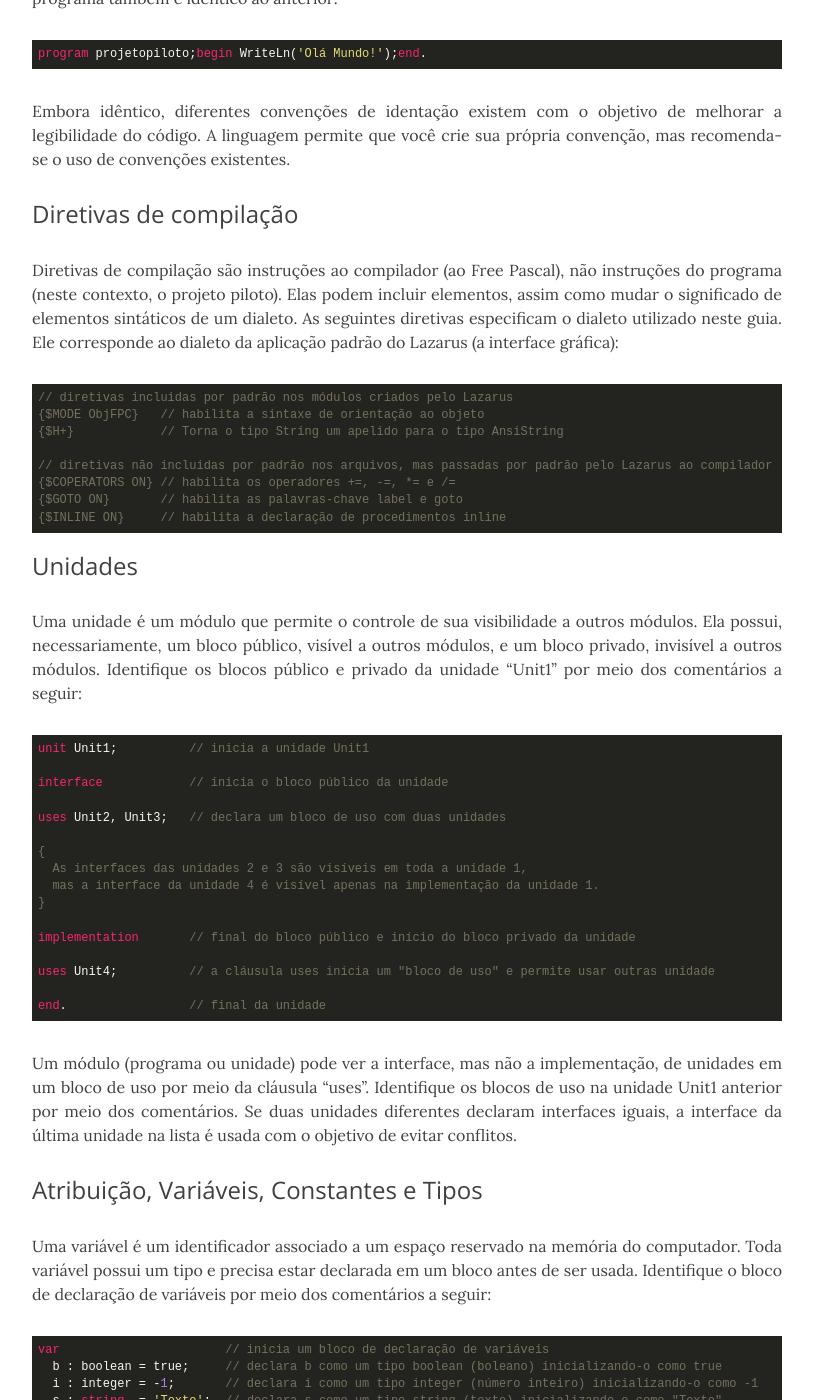
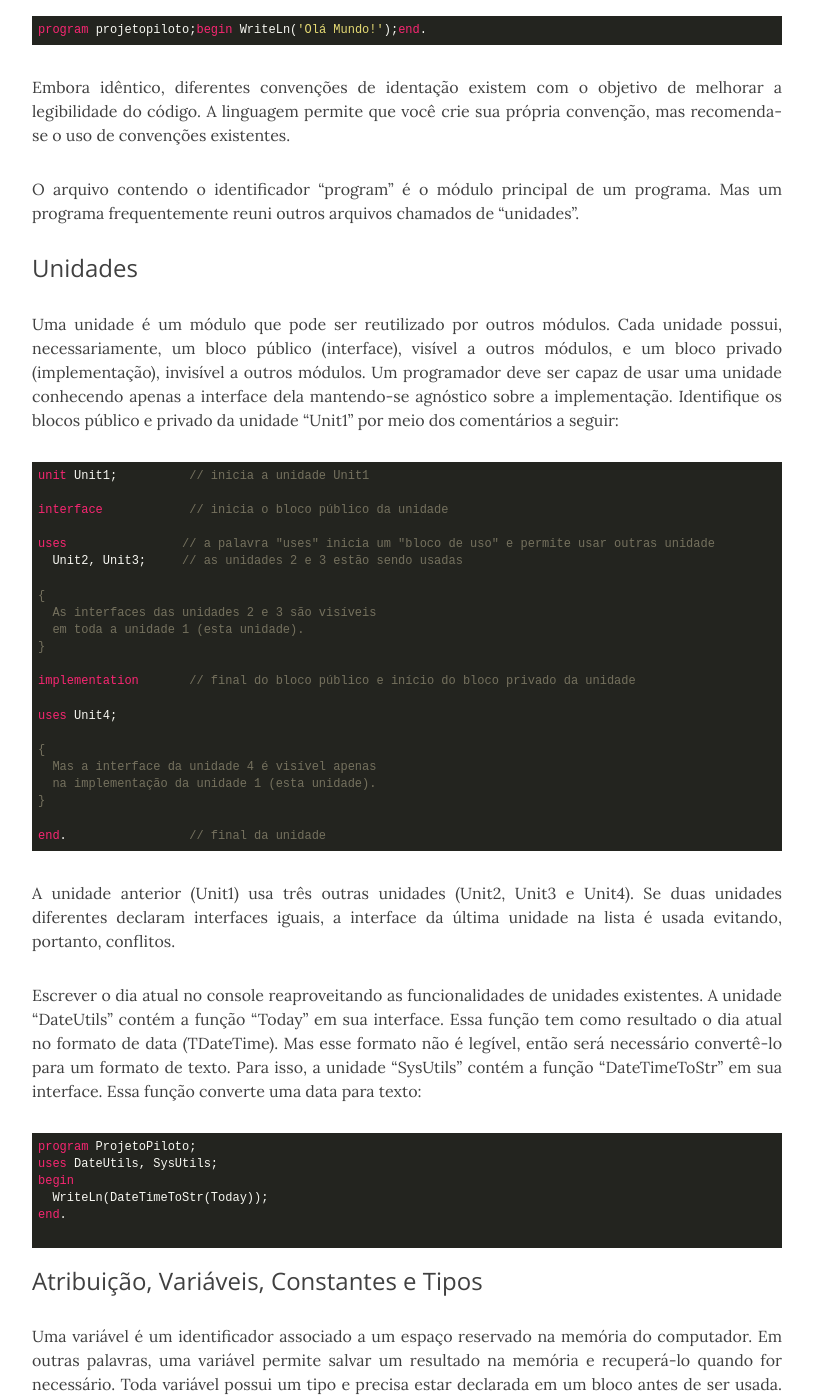
Before and after one commit to cpicanco/blog, a Jekyll site: the page built from _posts/2017-08-15-object-pascal.markdown, in a window 1280 px wide and 1400 px high, scrolled down 7484 px. Shown: the whole window, without its empty margins (233-1046 px from the left). Built offline with Jekyll 4.4.1, drawn with Linux system fonts in a browser that asks for light colours; nearby versions of some CDN libraries; comment, search, counter and statistics services are not loaded; some of the changed text lies outside the part shown.

Commit message:
review object pascal chapter

````diff
--- a/_posts/2017-08-15-object-pascal.markdown
+++ b/_posts/2017-08-15-object-pascal.markdown
@@ -180,27 +180,24 @@ Para os objetivos deste guia, estratégias básicas de depuração serão aprese
 
 ## Free Pascal - Sintaxe básica
 
-Nos tópicos seguintes, sempre que possível, os elementos da linguagem Free Pascal serão apresentados de maneira auto-explicativa nos campos de código por meio de "comentários". Esta sessão foi planejada para ser um recurso de consulta e permitir assim como permitir a leitura corrida.
+Nos tópicos seguintes, sempre que possível, os elementos da linguagem Free Pascal serão apresentados de maneira auto-explicativa nos campos de código por meio de "comentários". Esta sessão foi planejada para ser um recurso de consulta assim como permitir a leitura corrida.
 
 ### Comentários
 
 Textos comentados são ignorados pelo compilador e permitem a documentação do funcionamento e significado de trechos do código.
 
 Comente uma linha inteira usando duas barras no início da linha:
-
-```
+```pascal
 // Esta linha está comentada, pois inicia com duas barras.
 ```
 
 É possível também inserir um comentário ao final da linha:
-
-```
+```pascal
 Este trecho não está comentado, // mas este está.
 ```
 
 Comente diversar linhas por meio de chaves:
-
-```
+```pascal
 {
   Este trecho também está comentado,
   pois está entre chaves simples.
@@ -208,16 +205,18 @@ Comente diversar linhas por meio de chaves:
 ```
 
 Comente um pedaço de texto dentro de uma linha por meio de chaves:
-```
+```pascal
 Este não, { este sim } este não.
 ```
 
 ### Programa, Blocos, Início, Fim
 
-Um programa pascal é um conjunto de blocos. Ele deve conter no mínimo um bloco de declaração de seu título e um bloco de comandos. Note que o ponto final demarca o final de um módulo. Outros comandos, blocos de comandos e declarações dentro de um módulo devem ser finalizados com ponto e vírgula:
-
-
-```
+Um programa pascal é um conjunto de blocos.
+Ele deve conter no mínimo um bloco de declaração de seu título e um bloco de comandos.
+O ponto final ao final demarca o final de um programa.
+Outros comandos, blocos de comandos e declarações dentro
+de um módulo devem ser finalizados com ponto e vírgula:
+```pascal
 program ProjetoPiloto    // declara o identificador, o título do programa
 ;                        // finaliza o bloco de declaração do nome
 begin                    // inicia o bloco de comandos central
@@ -225,68 +224,83 @@ begin                    // inicia o bloco de comandos central
 end.                     // finaliza o bloco de comandos central e o módulo
 ```
 
-A linguagem não diferencia maiúsculas de minúsculas, portanto o seguinte programa é idêntico ao anterior:
-```
+A linguagem não diferencia maiúsculas de minúsculas,
+portanto o seguinte programa é idêntico ao anterior:
+```pascal
 PROGRAM projetopiloto;
 BEGIN
   writeln('Olá Mundo!');
 END.
 ```
 
-A linguagem não é sensível à identação (recuos, paragráfos, espaçamentos, etc.) por meio de caracteres não imprimíveis como o tab, espaço ou final de linha.
+A linguagem não é sensível à identação (recuos, paragráfos, espaçamentos, etc.)
+por meio de caracteres não imprimíveis como o tab, espaço ou final de linha.
 Isto significa que o seguinte programa também é idêntico ao anterior:
-```
+```pascal
 program projetopiloto;begin WriteLn('Olá Mundo!');end.
 ```
-Embora idêntico, diferentes convenções de identação existem com o objetivo de melhorar a legibilidade do código. A linguagem permite que você crie sua própria convenção, mas recomenda-se o uso de convenções existentes.
-
-### Diretivas de compilação
-
-Diretivas de compilação são instruções ao compilador (ao Free Pascal), não instruções do programa (neste contexto, o projeto piloto).
-Elas podem incluir elementos, assim como mudar o significado de elementos sintáticos de um dialeto.
-As seguintes diretivas especificam o dialeto utilizado neste guia.
-Ele corresponde ao dialeto da aplicação padrão do Lazarus (a interface gráfica):
-
-```
-// diretivas incluidas por padrão nos módulos criados pelo Lazarus
-{$MODE ObjFPC}   // habilita a sintaxe de orientação ao objeto
-{$H+}            // Torna o tipo String um apelido para o tipo AnsiString
-
-// diretivas não incluidas por padrão nos arquivos, mas passadas por padrão pelo Lazarus ao compilador
-{$COPERATORS ON} // habilita os operadores +=, -=, *= e /=
-{$GOTO ON}       // habilita as palavras-chave label e goto
-{$INLINE ON}     // habilita a declaração de procedimentos inline
-```
+
+Embora idêntico, diferentes convenções de identação
+existem com o objetivo de melhorar a legibilidade do código.
+A linguagem permite que você crie sua própria convenção,
+mas recomenda-se o uso de convenções existentes.
+
+O arquivo contendo o identificador "program" é o módulo principal de um programa. Mas um programa frequentemente reuni outros arquivos chamados de "unidades".
 
 ### Unidades
 
-Uma unidade é um módulo que permite o controle de sua visibilidade a outros módulos.
-Ela possui, necessariamente, um bloco público, visível a outros módulos, e um bloco privado, invisível a outros módulos. Identifique os blocos público e privado da unidade "Unit1" por meio dos comentários a seguir:
-
-```
+Uma unidade é um módulo que pode ser reutilizado por outros módulos.
+Cada unidade possui, necessariamente, um bloco público (interface),
+visível a outros módulos, e um bloco privado (implementação),
+invisível a outros módulos.
+Um programador deve ser capaz de usar uma unidade conhecendo apenas a interface dela mantendo-se agnóstico sobre a implementação.
+Identifique os blocos público e privado da unidade "Unit1" por meio dos comentários a seguir:
+
+```pascal
 unit Unit1;          // inicia a unidade Unit1
 
 interface            // inicia o bloco público da unidade
 
-uses Unit2, Unit3;   // declara um bloco de uso com duas unidades
+uses                // a palavra "uses" inicia um "bloco de uso" e permite usar outras unidade
+  Unit2, Unit3;     // as unidades 2 e 3 estão sendo usadas
 
 {
-  As interfaces das unidades 2 e 3 são visíveis em toda a unidade 1,
-  mas a interface da unidade 4 é visível apenas na implementação da unidade 1.
+  As interfaces das unidades 2 e 3 são visíveis
+  em toda a unidade 1 (esta unidade).
 }
 
 implementation       // final do bloco público e início do bloco privado da unidade
 
-uses Unit4;          // a cláusula uses inicia um "bloco de uso" e permite usar outras unidade
+uses Unit4;
+
+{
+  Mas a interface da unidade 4 é visível apenas
+  na implementação da unidade 1 (esta unidade).
+}
 
 end.                 // final da unidade
 ```
-Um módulo (programa ou unidade) pode ver a interface, mas não a implementação, de unidades em um bloco de uso por meio da cláusula "uses". Identifique os blocos de uso na unidade Unit1 anterior por meio dos comentários.
-Se duas unidades diferentes declaram interfaces iguais, a interface da última unidade na lista é usada com o objetivo de evitar conflitos.
+
+A unidade anterior (Unit1) usa três outras unidades (Unit2, Unit3 e Unit4).
+Se duas unidades diferentes declaram interfaces iguais,
+a interface da última unidade na lista é usada evitando, portanto, conflitos.
+
+Escrever o dia atual no console reaproveitando as funcionalidades de unidades existentes. A unidade "DateUtils" contém a função "Today" em sua interface. Essa função tem como resultado o dia atual no formato de data (TDateTime). Mas esse formato não é legível, então será necessário convertê-lo para um formato de texto. Para isso, a unidade "SysUtils" contém a função "DateTimeToStr" em sua interface. Essa função converte uma data para texto:
+
+```
+program ProjetoPiloto;
+uses DateUtils, SysUtils;
+begin
+  WriteLn(DateTimeToStr(Today));
+end.
+
+```
+
 
 ### Atribuição, Variáveis, Constantes e Tipos
 
 Uma variável é um identificador associado a um espaço reservado na memória do computador.
+Em outras palavras, uma variável permite salvar um resultado na memória e recuperá-lo quando for necessário.
 Toda variável possui um tipo e precisa estar declarada em um bloco antes de ser usada. Identifique o bloco de declaração de variáveis por meio dos comentários a seguir:
 ```
 var                       // inicia um bloco de declaração de variáveis
@@ -300,7 +314,7 @@ begin
 end.
 ```
 
-Diferentes valores de um mesmo tipo podem ser atribuidos a uma variável no bloco de comandos.
+Variáveis podem receber (atribuição) valores por meio do sinal ":=". A leitura se dá da direita para a esquerda: "Variável := Valor". Diferentes valores de um mesmo tipo podem ser atribuidos a uma variável no bloco de comandos.
 Constantes simples, diferentemente, podem ser declaradas, mas não podem receber atribuição de valores.
 
 ```
@@ -453,47 +468,49 @@ begin
   // repetir enquanto uma condição for verdadeira:
   i := 100;
   while i < 100 do // a condição de saída é executada primeiro
-    begin          // portanto este bloco não será executado
-      i := i + 1;
-    end;
+  begin          // portanto este bloco não será executado
+    i := i + 1;
+  end;
 
   i := 100;
   while i = 100 do // condição verdadeira, portanto
     i := i + 1;    // este bloco será executado uma vez
 
   // condições de saída customizadas podem ser criadas
-  // o procedimento de saída de laço:
+  // com o procedimento de saída de laço (Break):
   i := 0;
-  while True do       // execute
+  while True do       // execute infinitamente
+  begin
+    WriteLn(i);       // escreva o valor de i no console
+    i := i + 1;       // incremente i
+    if i > 4 then     // se i maior do que 4 (condição de saída) então
+      Break;          // saia do laço infinito
+  end;
+  // WriteLn produzirá "0, 1, 2, 3, 4" no console
+
+  // também é possível pular comandos dentro do bloco de repetições
+  // por meio do procedimento "Continue"
+  i := 0;
+  while True do     // execute infinitamente
+  begin             // início do bloco de repetições
+    if i < 4 then   // se menor do que 4
     begin
-      WriteLn(i)      // escreva o valor de i no console
-      i := i + 1;     // e incremente i
-      if i > 4 then   // se i maior do que 4 (condição de saída)
-        Break;        // procedimento de saída de laço
+      WriteLn(i);   // escreva o valor de i no console
+      i := i + 1;   // incremente 1
+      Continue;     // e continue do início
     end;
-  // WriteLn produz -> 0, 1, 2, 3, 4
-
-  // também é possível pular blocos de comando dentro do bloco de repetições
-  i := 0;
-  while True do     // execute
-    begin
-      if i < 4 then // se menor do que 4
-      begin
-        WriteLn(i);
-        i := i + 1; // incremente 1
-        Continue;   // e continue do início
-      end;
                     // se 5 ou maior
-      i := i + 1;   // incremente 2
-      WriteLn(i);
-      Break;        // procedimento de saída do laço
-    end;
-  // WriteLn produz, o número quatro foi pulado -> 0, 1, 2, 3, 5
+    i := i + 1;     // incremente 1
+    WriteLn(i);     // escreva o valor de i no console
+    Break;          // saia do laço infinito
+  end;              // fim
+  // WriteLn produzirá "0, 1, 2, 3, 5" no console
+  // o número quatro foi pulado
 end.
 ```
 #### for ... to ... do / for ... downto ... do
 
-Permite repetir de acordo com um intervalo.
+Este laço permite repetir de acordo com um intervalo.
 
 ```
   // do menor para o maior
@@ -597,7 +614,7 @@ end.
 
 ### Procedimentos, Funções, Argumentos
 
-Procedimentos e funções são estruturas que permitem a modularização e a reutilização de blocos de comandos. Por exemplo, ao invés de repetir diversas vezes os mesmos comandos, você pode declarar um procedimento e então usá-lo para executar os comandos. Considere os seguintes comandos:
+Procedimentos e funções são estruturas que permitem a modularização e a reutilização de blocos de comandos. Por exemplo, ao invés de repetir diversas vezes os mesmos comandos, você pode declarar um procedimento contendo esses comandos. Considere os seguintes comandos:
 
 ```
 var
@@ -840,7 +857,7 @@ begin
   // s = 'Texto'
 end;
 ```
-Note que as funções Inc, WriteStr e ReadStr são funções da unidade System. Funções são exatamente como procedimentos, mas necessariamente retornam um resultado de um tipo específico. Use a variavél "Result", automaticamente declarada, para retornar o resultado:
+Note que as funções Inc, WriteStr e ReadStr são funções da unidade System. Funções são exatamente como procedimentos, mas necessariamente retornam um resultado de um tipo específico. Ao escrever uma função, use a variável "Result", automaticamente declarada, para salvar o resultado:
 
 ```
 // declara uma função sem argumentos que retorna um boleano:
@@ -903,16 +920,31 @@ end;
 
 ### Classes, Propriedades e Eventos
 
-Variáveis, procedimentos e funções também permitem a construção de eventos,
-propriedades e classes de objetos. A arquitetura de eventos, propriedades e classes
-está fora do escopo do presente guia. Para informações detalhadas sobre arquitetura, procure por padrões de projeto (*Design Patterns*) nas ferramentas de busca, eles são, frequentemente, independentes de linguagens.
+Variáveis, procedimentos e funções também permitem
+a construção de eventos, propriedades e classes de objetos.
+A arquitetura de eventos, propriedades e classes
+está fora do escopo do presente guia.
+Para informações detalhadas sobre arquitetura,
+procure por padrões de projeto (*Design Patterns*)
+nas ferramentas de busca, eles são,
+frequentemente, independentes de linguagens.
 
 Ainda assim, é possível usar arquiteturas existentes ou apenas usar aspectos delas.
-Para isso, o objetivo no momento é de compreender um aspecto importante da arquitetura de programas orientados a objeto, sua sintaxe
+Para isso, o objetivo no momento é de compreender a sintaxe de classes,
 e como fazer uso de propriedades e eventos de classes existentes.
 
-No contexto de programas orientados a objetos, eventos devem ser entendidos como um tipo de mensagem que
-um objeto pode enviar ou receber de outros objetos. Objetos são instâncias criadas por meio de classes. Classes são, literalmente, abstrações de coisas no mundo que possuem relações hierárquicas entre si. Essas abstrações tem, dentre outros, o objetivo de apreender o comportamento de coisas no mundo e tornar o programa intuitivo para aqueles que conhecem essas coisas no mundo. Por exemplo, considere uma lista de texto. O que normalmente se faz com uma lista de texto?
+No contexto de programas orientados a objetos,
+eventos devem ser entendidos como um tipo de mensagem que
+um objeto pode enviar ou receber de outros objetos.
+Objetos são instâncias criadas por meio de classes.
+Classes são, literalmente, abstrações de coisas no mundo
+que possuem relações hierárquicas entre si.
+Essas abstrações tem, dentre outros,
+o objetivo de apreender o comportamento de coisas no mundo
+e tornar o programa intuitivo para aqueles
+que conhecem essas coisas no mundo.
+Por exemplo, considere uma lista de texto.
+O que normalmente se faz com uma lista de texto?
 
 ```
 var
@@ -939,52 +971,98 @@ begin
 end;
 ```
 
-Objetos frequentemente possuem eventos associados a eles. Sintaticamente, um evento é um tipo que contém a assinatura de um método.
-
-```
-// delclaração de um evento (TNotififyEvent)
-// com um argumento (Sender)
-// associado a um objeto (of object)
-type TNotifyEvent = procedure(Sender : TObject) of object;
+Objetos frequentemente possuem eventos associados a eles.
+Sintaticamente, um evento é um tipo que contém a assinatura de um método.
+
+```
+type // inicia um bloco de declaração de tipo
+  TNotifyEvent = procedure(Sender : TObject) of object;
+
+// O tipo de evento "TNotifyEvent" está declarado na unidade "Classes"
 
 // "Sender" é o objeto que enviou a mensagem
 // ou, em outras palavras, o objeto que disparou o evento
 ```
-Eventos podem ser declarados como variáveis de uma classe e acessados diretamente ou por meio de propriedades. No pascal orientado a objetos, todas as classes possuem os métodos da classe TObject. Em um jargão técnico, todas as classes herdam os métodos de um ancestral comum que é o TObject. A seguir a classe TMyForm é declarada tendo como ancestral a classe TForm. A classe TForm abstrai o comportamento básico esperado de uma janela:
-
-```
+Eventos podem ser declarados como variáveis
+de uma classe e acessados diretamente
+ou por meio de propriedades.
+No pascal orientado a objetos,
+todas as classes possuem os métodos da classe TObject.
+Em um jargão técnico, todas as classes herdam
+os métodos de um ancestral comum que é o TObject.
+Isso significa que todas as classes podem,
+em alguma medida, conversar entre si por meio de eventos
+que tenham um TObject como argumento.
+A seguir a classe TMyForm é declarada tendo
+como ancestral a classe TForm.
+A classe TForm abstrai o comportamento básico esperado de uma janela.
+Note que um novo evento "NotifyEvent" foi declarado.
+Identifique como atribuir um valor ao evento
+e como dispará-lo por meio dos comentários a seguir:
+
+```
+interface
+
 type
-
   TMyForm = class(TForm)
+    procedure SomeEvent(Sender : TObject);
   private
+    // internamente, eventos são uma variável
     FNotifyEvent : TNotifyEvent;
-    procedure SetSomeEvent(ANotifyEvent : FNotifyEvent);
-    procedure EventNotification(Sender : TObject);
+
+    // e possuem um procedimento de escrita
+    procedure SetNotifyEvent(ANotifyEvent : FNotifyEvent);
   public
+
+    // eventos frequentemente são acessados por meio de propriedades
     property NotifyEvent : TNotifyEvent read FNotifyEvent write SetNotifyEvent;
   end;
-```
-
-Existem dois operadores específicos para classes. O operador "is", que permite testes boleanos, e o operador "as" que permite atribuições:
-```
-implementation
-
-{...}
-
-procedure TMyForm.EventNotification(Sender : TObject):
-var
- Form : TMyForm;
-begin
-  // testa se Sender herda de TMyForm
-  if Sender is TMyForm then      // se sim então
-
-    // o endereço de Sender como TMyForm é atribuido a Form
-    Form := Sender as TMyForm;
-end.
-
-```
+
+  {
+    Para atribuir um valor a um evento,
+    use o prefixo "@" no procedimento alvo.
+    Por exemplo, o procedimento "SomeEvent"
+    poderia ser atribuido à "NotifyEvent" assim:
+
+      NotifyEvent := @SomeEvent;
+
+    e disparado assim:
+
+      NotifyEvent(Self);
+
+    "Self" é uma variável especial dentro de uma classe.
+    Ela contém a identidade de um certo objeto.
+    Todos os objetos possuem identidades diferentes.
+
+    Note que "evento" e "procedimento" devem
+    possuir a mesma assinatura para que uma
+    atribuição seja possível.
+  }
+
+```
+
 
 ## A aplicação padrão do Lazarus
+
+### Diretivas de compilação
+
+Diretivas de compilação são instruções ao compilador (ao Free Pascal),
+não instruções do programa (neste contexto, o projeto piloto).
+Elas podem incluir elementos, assim como mudar o significado
+de elementos sintáticos de um dialeto.
+As seguintes diretivas especificam o dialeto utilizado neste guia.
+Ele corresponde ao dialeto da aplicação padrão do Lazarus (a interface gráfica):
+```pascal
+// diretivas incluidas por padrão nos módulos criados pelo Lazarus
+{$MODE ObjFPC}   // habilita a sintaxe de orientação ao objeto
+{$H+}            // Torna o tipo String um apelido para o tipo AnsiString
+
+// diretivas não incluidas por padrão nos arquivos, mas passadas por padrão pelo Lazarus ao compilador
+{$COPERATORS ON} // habilita os operadores +=, -=, *= e /=
+{$GOTO ON}       // habilita as palavras-chave label e goto
+{$INLINE ON}     // habilita a declaração de procedimentos inline
+```
+
 
 ### O formato dos arquivos
 
@@ -1336,8 +1414,7 @@ type
     procedure SetVisible(Value: Boolean); override;
   public
     // para declarar o evento comportamental
-    // escreva:
-    // property OnVisibilityChange : TBehavioralEvent;
+    // escreva "property OnVisibilityChange : TBehavioralEvent;"
     // e em seguida aperte CTRL+SHIFT+C
     // a propriedade será declarada automaticamente
     property OnVisibilityChange : TBehavioralEvent read FOnVisibilityChange write SetOnVisibilityChange;
@@ -1441,6 +1518,7 @@ uses TabDelimitedReport, Timestamps, Behavior.Events;
 { TForm1 }
 
 
+// o que acontece quando a janela principal for criada?
 procedure TForm1.FormCreate(Sender: TObject);
 begin
   // cria o estímulo antecedente com cor preta
@@ -1468,6 +1546,7 @@ begin
   StimulusAntecedent.Show;
 end;
 
+// o que acontece quando a janela principal for destruida?
 procedure TForm1.FormDestroy(Sender: TObject);
 begin
   // registra o final de acordo com a hora local
````
Also changed, not shown: other parts of _posts/2017-08-15-object-pascal.markdown (+5 -4 lines).
